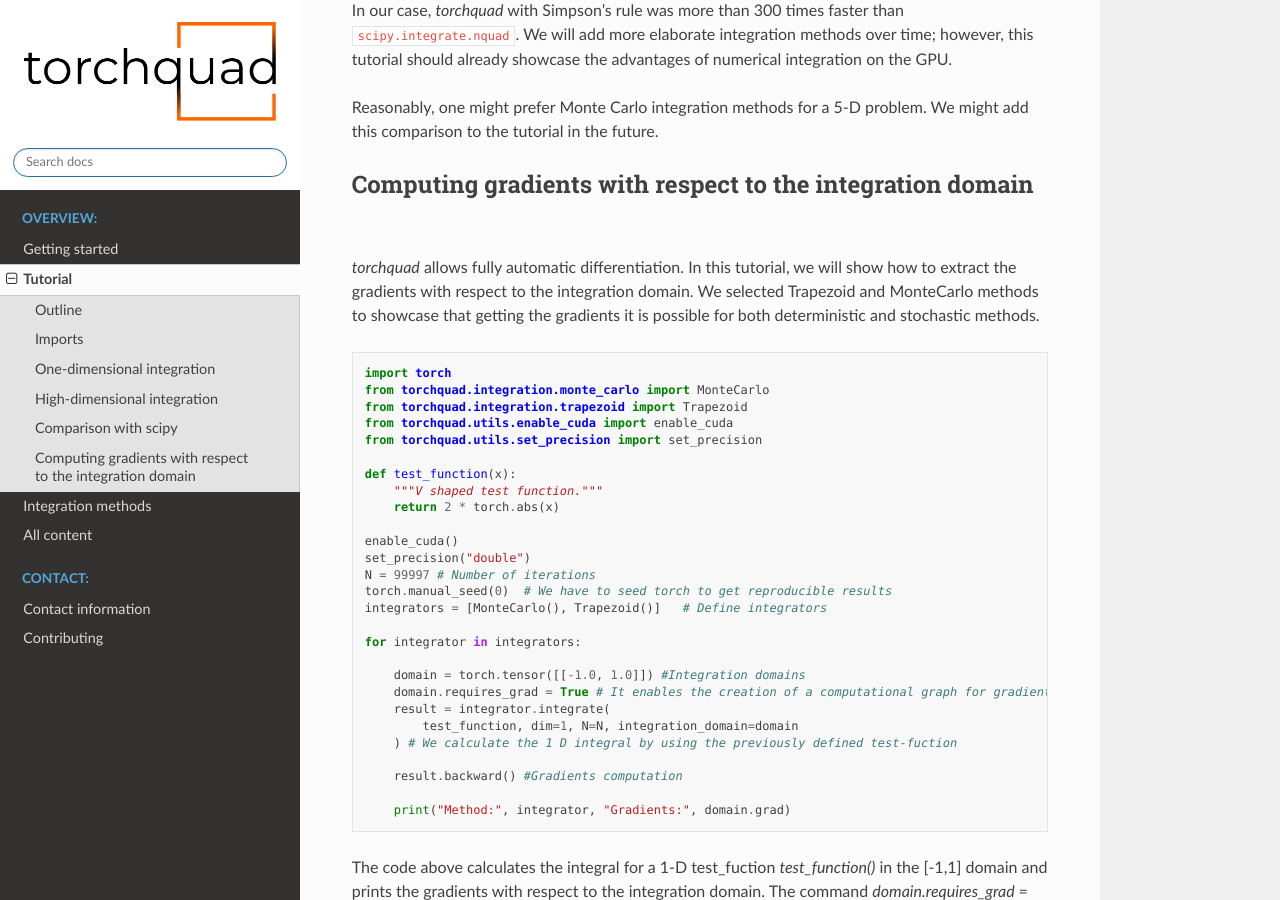
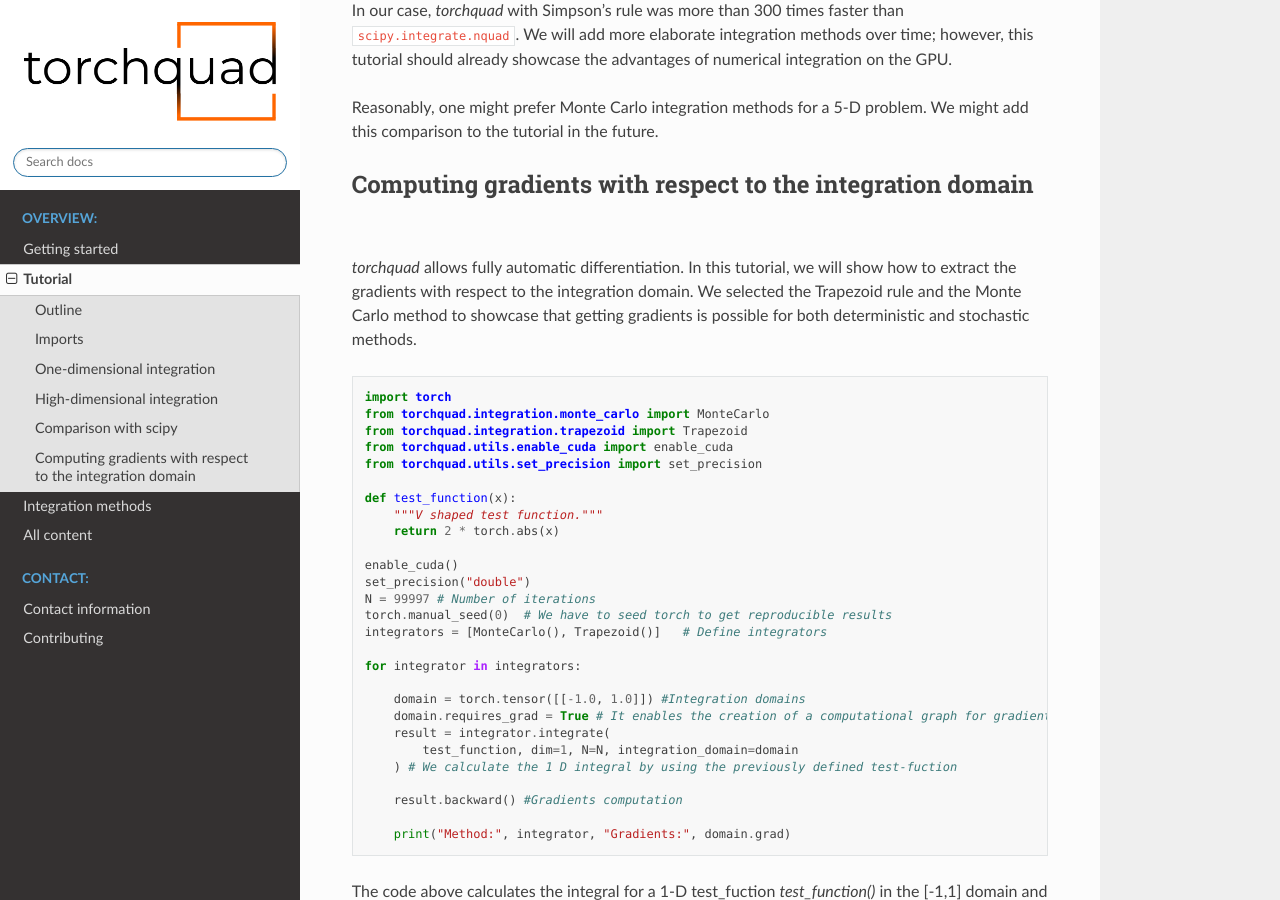
Before and after one commit to esa/torchquad, a Sphinx documentation site: the page built from docs/source/tutorial.rst, in a window 1280 px wide and 900 px high, scrolled down 6907 px. Built offline with Sphinx 7.4.7 and the Read the Docs theme 2.0.0, drawn with Linux system fonts in a browser that asks for light colours; formulas are drawn with MathJax 3.

Commit message:
Update docs/source/tutorial.rst
Co-authored-by: Håvard Hem Toftevaag <70584234+htoftevaag@users.noreply.github.com>

```diff
--- a/docs/source/tutorial.rst
+++ b/docs/source/tutorial.rst
@@ -409,7 +409,7 @@ Computing gradients with respect to the integration domain
 ----------------------------------------------------------
 
 *torchquad* allows fully automatic differentiation. In this tutorial, we will show how to extract the gradients with respect to the integration domain.
-We selected Trapezoid and MonteCarlo methods to showcase that getting the gradients it is possible for both deterministic and stochastic methods.
+We selected the Trapezoid rule and the Monte Carlo method to showcase that getting gradients is possible for both deterministic and stochastic methods.
 
 
 .. code:: ipython3
```
